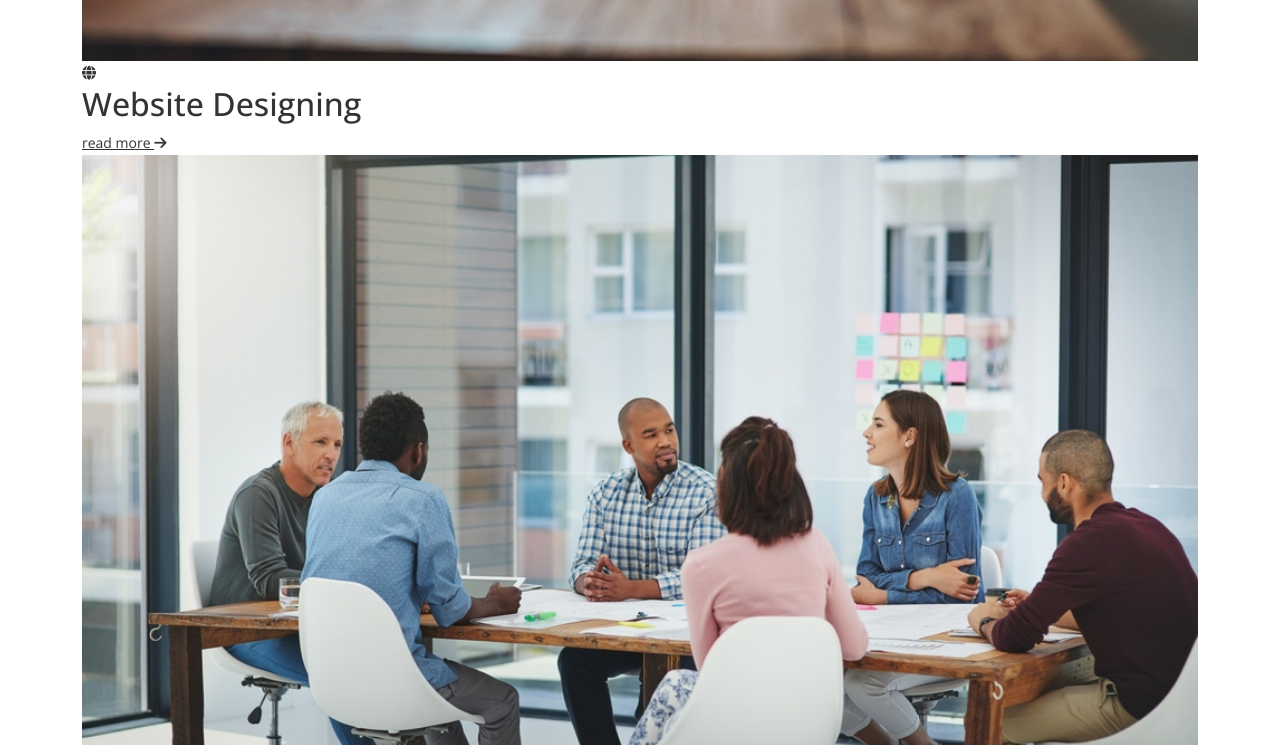
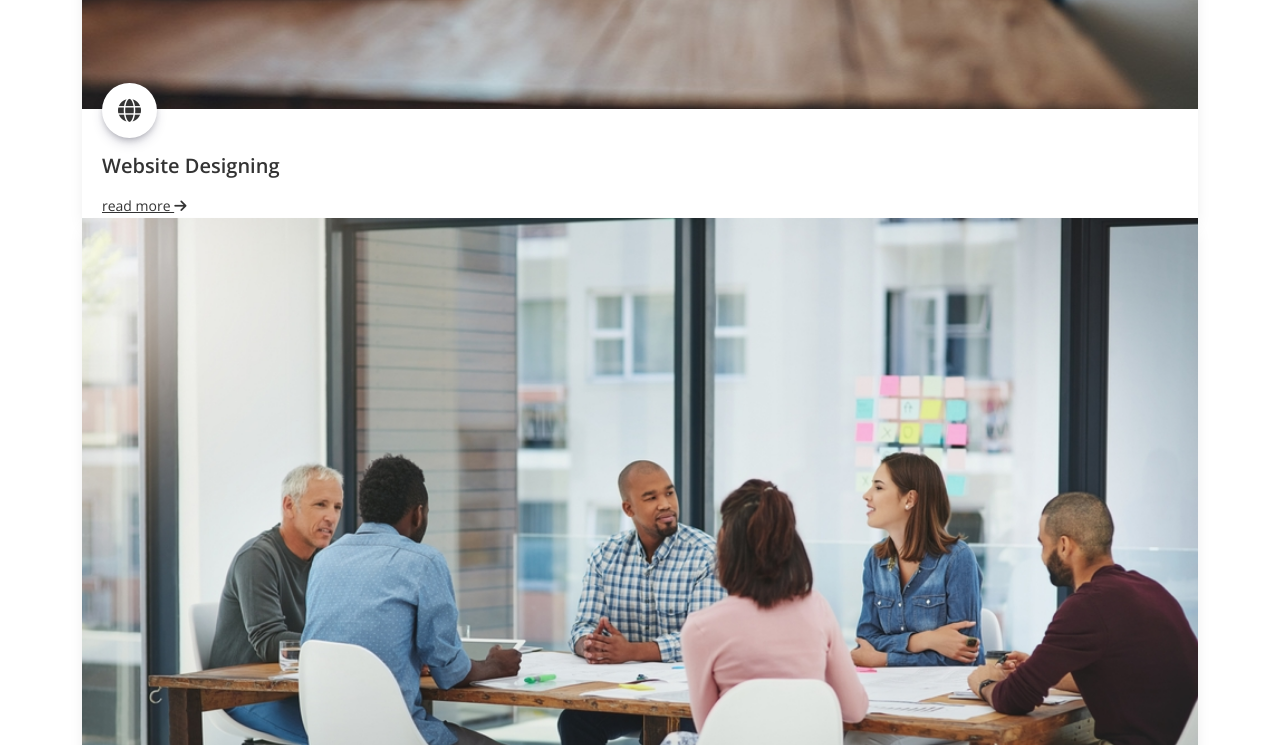
Before and after one commit to sumonrst/rstito, a plain HTML site: page index.html in a window 1280 px wide. Shown: the part 3815-4560 px from the top of the page. Drawn offline with nearby package versions, Linux system fonts and the light colour scheme.

Commit message:
service section add

```diff
--- a/assets/css/style.css
+++ b/assets/css/style.css
@@ -508,3 +508,31 @@ Theme Name : RSTITO
 
 
 /*  6. Services CSS  */
+
+
+.single-service {
+  box-shadow: 0px 10px 15px -3px rgba(0,0,0,0.1);
+  background-color: #fff;
+}
+.service-content {
+  padding: 0 20px;
+}
+.service-content h2 {
+  font-size: 20px;
+  font-weight: 600;
+  text-transform: capitalize;
+  margin: 16px 0;
+}
+.icon {
+  margin-top: -26px;
+}
+.icon i {
+  font-size: 23px;
+  width: 55px;
+  background-color: #fff;
+  height: 55px;
+  line-height: 55px;
+  text-align: center;
+  border-radius: 50%;
+  box-shadow: rgba(50, 50, 93, 0.25) 0px 6px 12px -2px, rgba(0, 0, 0, 0.3) 0px 3px 7px -3px;
+}
--- a/index.html
+++ b/index.html
@@ -207,15 +207,19 @@
                     </div>
                 </div>
             </div>
-            <div class="row">
+            <div class="row mt-5">
                 <div class="col-xxl-3">
                     <div class="single-service">
                         <div class="service-image">
                             <img class="w-100" src="assets/images/services/service-01.jpg">
                         </div>
+                        <div class="service-content">
+                            <div class="icon">
                                 <i class="fa-solid fa-globe"></i>
+                            </div>
                             <h2>Website Designing</h2>
                             <a href="">read more <i class="fa-solid fa-arrow-right"></i></a>
+                        </div>
                     </div>
                 </div>
                 <div class="col-xxl-3">
@@ -223,9 +227,13 @@
                         <div class="service-image">
                             <img class="w-100" src="assets/images/services/service-02-2.jpg">
                         </div>
+                        <div class="service-content">
+                            <div class="icon">
                                 <i class="fa-solid fa-globe"></i>
+                            </div>
                             <h2>Website Designing</h2>
                             <a href="">read more <i class="fa-solid fa-arrow-right"></i></a>
+                        </div>
                     </div>
                 </div>
                 <div class="col-xxl-3">
@@ -233,9 +241,13 @@
                         <div class="service-image">
                             <img class="w-100" src="assets/images/services/service-03.jpg">
                         </div>
+                        <div class="service-content">
+                            <div class="icon">
                                 <i class="fa-solid fa-globe"></i>
+                            </div>
                             <h2>Website Designing</h2>
                             <a href="">read more <i class="fa-solid fa-arrow-right"></i></a>
+                        </div>
                     </div>
                 </div>
                 <div class="col-xxl-3">
@@ -243,9 +255,13 @@
                         <div class="service-image">
                             <img class="w-100" src="assets/images/services/service-04.jpg">
                         </div>
+                        <div class="service-content">
+                            <div class="icon">
                                 <i class="fa-solid fa-globe"></i>
+                            </div>
                             <h2>Website Designing</h2>
                             <a href="">read more <i class="fa-solid fa-arrow-right"></i></a>
+                        </div>
                     </div>
                 </div>
             </div>
```
Lines whose indentation alone changed are shown as unchanged.
